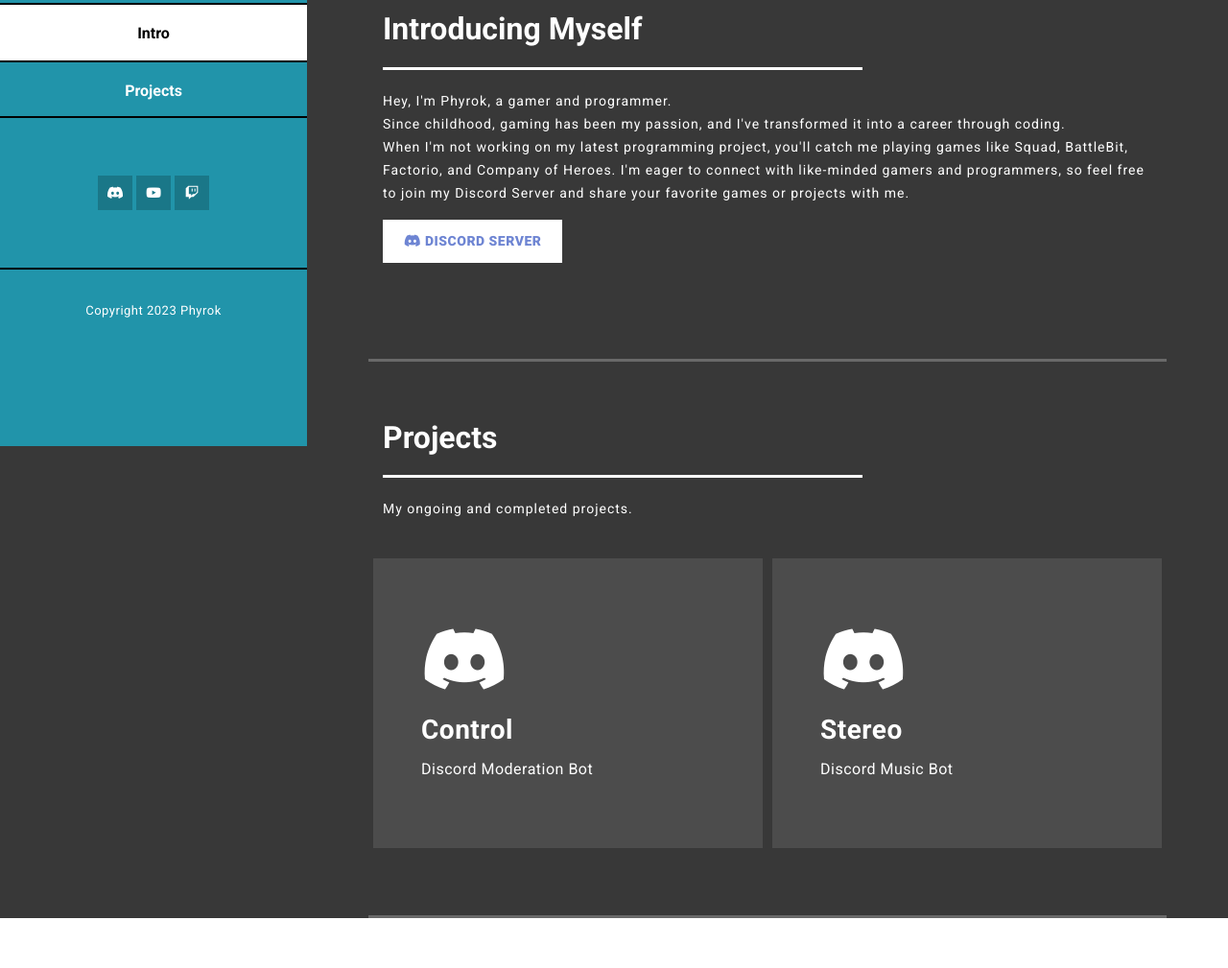
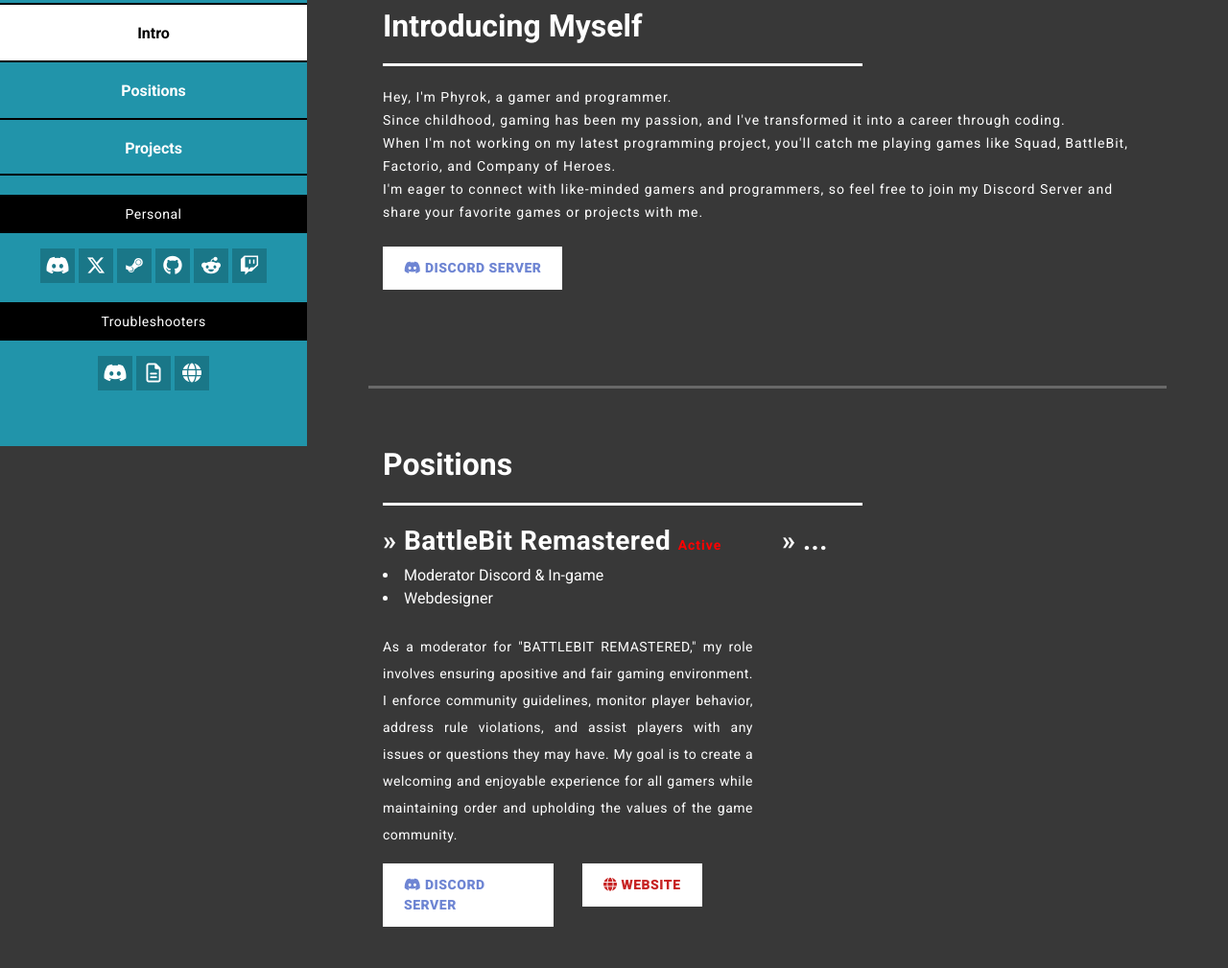
Before and after one commit to Phyrok/Phyrok, a plain HTML site: page index.html in a window 1280 px wide. Shown: the part 335-1344 px from the top of the page at 96% size. Before the commit the page ends 1292 px from the top, so only its background shows below. Drawn offline with Linux system fonts and the light colour scheme.

Commit message:
Update Website

```diff
--- a/assets/css/style.css
+++ b/assets/css/style.css
@@ -164,11 +164,21 @@ html {
 }
 
 .menu .social-network {
-    margin-top: 60px;
+    margin-top: 20px;
 }
 
 .menu .social-network ul li {
     margin: 0 3px;
+}
+
+.menu .social-network p {
+    padding: 0 10px;
+    text-align: center;
+    line-height: 40px;
+    background-color: rgba(0, 0, 0, 1);
+    color: #fff;
+    font-size: 14px;
+    transition: all 0.5s;
 }
 
 .menu .social-network ul li a {
@@ -179,7 +189,7 @@ html {
     line-height: 40px;
     background-color: rgba(0, 0, 0, 0.2);
     color: #fff;
-    font-size: 14px;
+    font-size: 20px;
     transition: all 0.5s;
 }
 
@@ -343,6 +353,23 @@ html {
 
 .white-button a:hover {
     background-color: #2279BD;
+    color: #fff;
+}
+
+.battlebit-button a {
+    display: inline-block;
+    padding: 12px 22px;
+    background-color: #fff;
+    color: #c72323;
+    font-size: 14px;
+    font-weight: 800;
+    letter-spacing: 0.5px;
+    text-transform: uppercase;
+    transition: all 0.5s;
+}
+
+.battlebit-button a:hover {
+    background-color: #c72323;
     color: #fff;
 }
 
--- a/index.html
+++ b/index.html
@@ -1,5 +1,6 @@
 <!DOCTYPE html>
 <html lang="en">
+
 <head>
   <meta charset="utf-8" />
   <meta name="viewport" content="width=device-width, initial-scale=1, shrink-to-fit=no" />
@@ -20,6 +21,7 @@
 Tooplate 2116 Blugoon
 https://www.tooplate.com/view/2116-blugoon
 -->
+
 <body>
   <div id="page-wraper">
     <!-- Sidebar Menu -->
@@ -29,7 +31,7 @@ https://www.tooplate.com/view/2116-blugoon
         <i class="fa fa-times" id="menu-close"></i>
         <div class="container">
           <div class="image">
-              <a href="#"><img src="assets/images/phyrok.png" alt="Phyrok" /></a>
+            <a href="/index.html"><img src="assets/images/phyrok.png" alt="Phyrok" /></a>
           </div>
           <div class="author-content">
             <h4>Phyrok</h4>
@@ -38,19 +40,46 @@ https://www.tooplate.com/view/2116-blugoon
           <nav class="main-nav" role="navigation">
             <ul class="main-menu">
               <li><a href="#section1">Intro</a></li>
-                <li><a href="#section2">Projects</a></li>
+              <li><a href="#section2">Positions</a></li>
+              <li><a href="#section3">Projects</a></li>
             </ul>
           </nav>
           <div class="social-network">
-              <ul class="soial-icons">
+            <ul class="social-icons">
+              <p>Personal</p>
               <li>
-                  <a href="#"><i class="fa fa-discord"></i></a>
+                <a href="https://discord.com/invite/rbnkhcNmKv" target="_blank"><i class="fa fa-discord"></i></a>
               </li>
               <li>
-                  <a href="#"><i class="fa fa-youtube"></i></a>
+                <a href="https://twitter.com/Phyrok0001" target="_blank"><i class="fa fa-x-twitter"></i></a>
               </li>
               <li>
-                  <a href="#"><i class="fa fa-twitch"></i></a>
+                <a href="https://steamcommunity.com/id/Phyrok/" target="_blank"><i
+                    class="fa-brands fa-steam-symbol"></i></a>
+              </li>
+              <li>
+                <a href="https://github.com/Phyrok" target="_blank"><i class="fa fa-github"></i></a>
+              </li>
+              <li>
+                <a href="https://www.reddit.com/user/Phyrok0001" target="_blank"><i
+                    class="fa-brands fa-reddit-alien"></i></i></a>
+              </li>
+              <li>
+                <a href="https://www.twitch.tv/phyrok_plays" target="_blank"><i class="fa fa-twitch"></i></a>
+              </li>
+            </ul>
+          </div>
+          <div class="social-network">
+            <ul class="social-icons">
+              <p>Troubleshooters</p>
+              <li>
+                <a href="https://discord.gg/VHV8nypXjp" target="_blank"><i class="fa fa-discord"></i></a>
+              </li>
+              <li>
+                <a href="https://docs.joinbattlebit.com/" target="_blank"><i class="fa-regular fa-file-lines"></i></a>
+              </li>
+              <li>
+                <a href="https://battlebit.dev/" target="_blank"><i class="fa-solid fa-globe"></i></a>
               </li>
             </ul>
           </div>
@@ -64,7 +93,7 @@ https://www.tooplate.com/view/2116-blugoon
     <section class="section about-me" data-section="section1">
       <div class="container">
         <div class="top-header">
-        	<img src="assets/images/alpha.jpg" alt="Typing" />
+          <img src="assets/images/Banner.png" alt="Typing" />
         </div>
         <div class="section-heading">
 
@@ -72,18 +101,67 @@ https://www.tooplate.com/view/2116-blugoon
           <div class="line-dec"></div>
           <span>Hey, I'm Phyrok, a gamer and programmer. <br>
             Since childhood, gaming has been my passion, and I've transformed it into a career through coding. <br>
-                  When I'm not working on my latest programming project, you'll catch me playing games like Squad, BattleBit, Factorio, and Company of Heroes. I'm eager to connect with like-minded gamers and programmers, so feel free to join my Discord Server and share your favorite games or projects with me.</span>
-
-            <p></p>
+            When I'm not working on my latest programming project, you'll catch me playing games like Squad, BattleBit,
+            Factorio, and Company of Heroes. <br>
+            I'm eager to connect with like-minded gamers and programmers, so feel free
+            to join my Discord Server and share your favorite games or projects with me.</span>
+          <br>
+          <br>
           <div class="discord-button">
-              <a href="#"><i class="fa fa-discord"></i> Discord Server</a>
+            <a href="https://discord.com/invite/rbnkhcNmKv"><i class="fa fa-discord"></i> Discord Server</a>
           </div>
 
         </div>
       </div>
     </section>
 
-      <section class="section my-services" data-section="section2">
+    <section class="section about-me" data-section="section2">
+      <div class="container">
+        <div class="section-heading">
+          <h2>Positions</h2>
+          <div class="line-dec col-md-5"></div>
+          <div class="row">
+            <div class="col-md-6">
+              <h4>» BattleBit Remastered <span style="color:red">Active</span></h4>
+              <div>
+                <li>Moderator Discord & In-game</li>
+                <li>Webdesigner</li>
+              </div>
+              <br>
+              <span>
+                <p style="text-align: justify">
+                  As a moderator for "BATTLEBIT REMASTERED," my role involves ensuring apositive and fair gaming
+                  environment.
+                  I enforce community guidelines, monitor player behavior, address rule violations, and assist players
+                  with any issues or questions they may have.
+                  My goal is to create a welcoming and enjoyable experience for all gamers while maintaining order and
+                  upholding the values of the game community.</p>
+              </span>
+              <div class="row">
+                <div class="col-md-6">
+                  <div class="discord-button">
+                    <a href="https://discord.com/invite/battlebit"><i class="fa fa-discord"></i> Discord Server</a>
+                  </div>
+                </div>
+
+                <div class="col-md-6">
+                  <div class="battlebit-button">
+                    <a href="https://battlebit.dev/"><i class="fa-solid fa-globe"></i> Website</a>
+                  </div>
+                </div>
+              </div>
+            </div>
+
+            <div class="col-md-6">
+              <h4>» ...</h4>
+            </div>
+
+          </div>
+        </div>
+      </div>
+    </section>
+
+    <section class="section my-services" data-section="section3">
       <div class="container">
         <div class="section-heading">
           <h2>Projects</h2>
@@ -143,7 +221,7 @@ https://www.tooplate.com/view/2116-blugoon
     };
 
     var checkSection = function checkSection() {
-        $(".section").each(function() {
+      $(".section").each(function () {
         var $this = $(this),
           topEdge = $this.offset().top - 80,
           bottomEdge = topEdge + $this.height(),
@@ -160,12 +238,12 @@ https://www.tooplate.com/view/2116-blugoon
       });
     };
 
-      $(".main-menu").on("click", "a", function(e) {
+    $(".main-menu").on("click", "a", function (e) {
       e.preventDefault();
       showSection($(this).attr("href"), true);
     });
 
-      $(window).scroll(function() {
+    $(window).scroll(function () {
       checkSection();
     });
 
@@ -173,4 +251,5 @@ https://www.tooplate.com/view/2116-blugoon
     document.getElementById("currentYear").textContent = currentYear;
   </script>
 </body>
+
 </html>
```
Also changed, not shown: assets/images/Banner.png (added). Lines whose indentation alone changed are shown as unchanged.
